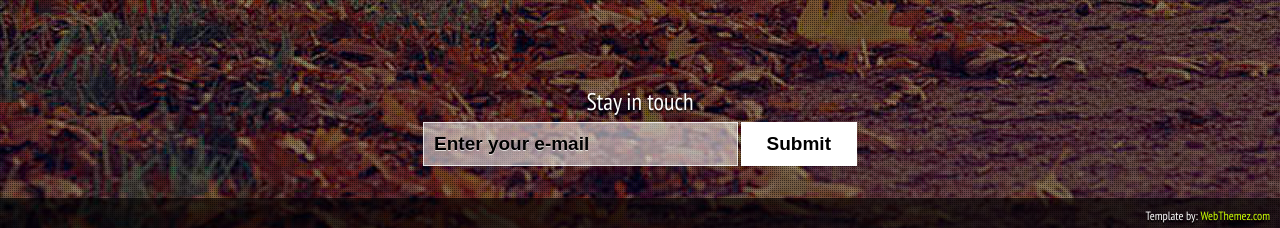
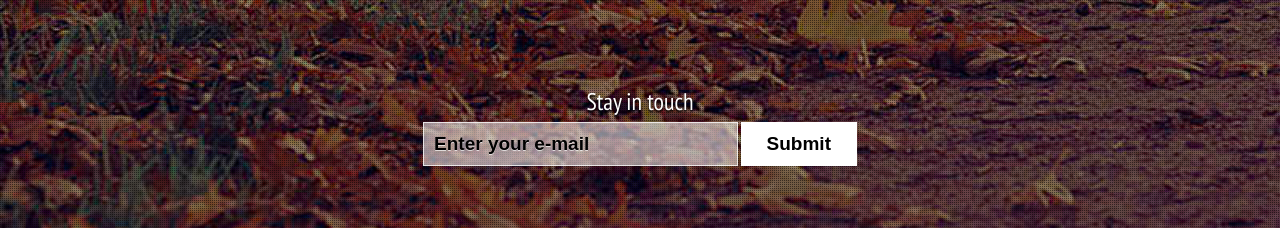
Before and after one commit to kuldeeptandon18/ask2expert_coming_soon, a plain HTML site: page index.html in a window 1280 px wide. Shown: the part 572-800 px from the top of the page. Drawn offline with Linux system fonts and the light colour scheme; files whose address does not match are found by name.

```diff
--- a/index.html
+++ b/index.html
@@ -44,7 +44,6 @@
 	</form>
 </div>
 </div>
-<footer><span>Template by: <a href="http://webthemez.com" alt="webthemez">WebThemez.com</a></span></footer>
 <div id="overlay"></div>
 
 <!--Scripts-->
```
